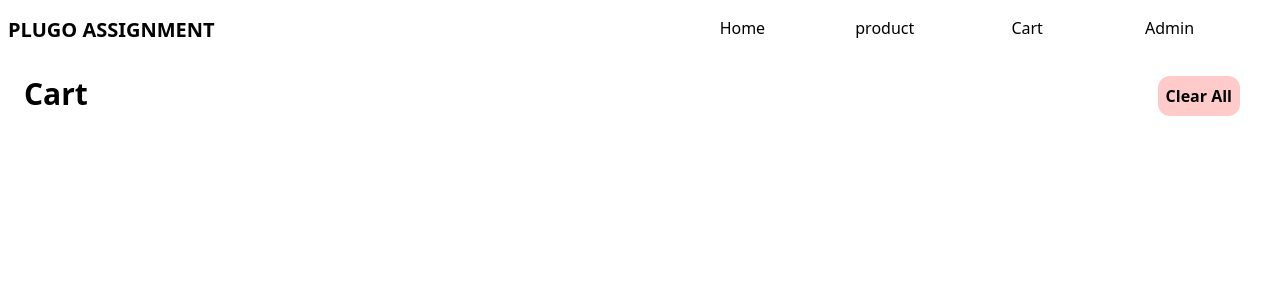
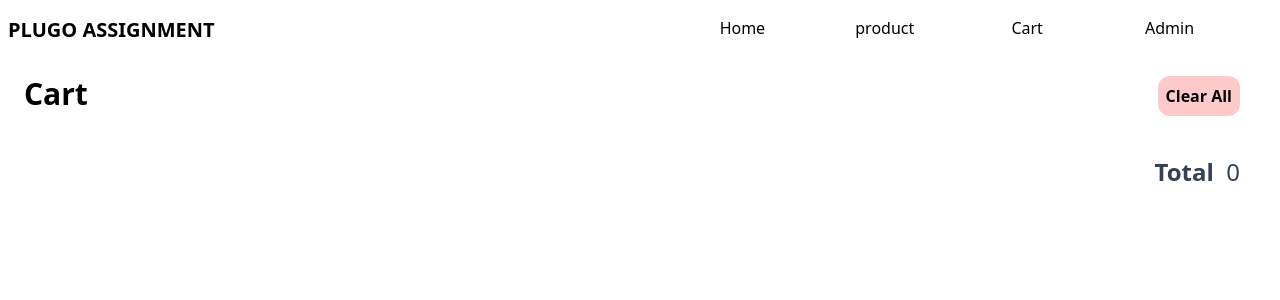
Before and after one commit to picapipicca/plugo-assg, a React (Create React App) app: page /cart in a window 1280 px wide. Shown: the top 300 px of the page. Built offline with nearby package versions, Linux system fonts and the light colour scheme.

Commit message:
modify:total price

```diff
--- a/src/pages/Cart.tsx
+++ b/src/pages/Cart.tsx
@@ -1,9 +1,16 @@
 import React from "react";
-import {useCartStore} from "../zustand/store";
+import { useCartStore } from "../zustand/store";
 import { Link } from "react-router-dom";
 
 const Cart = () => {
   const { items, removeItem, clearItem } = useCartStore();
+  const totalPrice = items.reduce((acc, item) => {
+    let { price, count } = item;
+    if (price !== undefined) {
+      acc = acc + price * count;
+    }
+    return acc;
+  }, 0);
 
   return (
     <div>
@@ -61,6 +68,9 @@ const Cart = () => {
               );
             })}
           </div>
+          <div className="flex justify-end w-full text-2xl px-4 py-2 text-slate-700">
+            <span className=" font-bold ">Total &nbsp;</span> {totalPrice}
+          </div>
         </>
       ) : (
         <h2 className="text-3xl font-bold">Cart is empty.</h2>
--- a/src/pages/Home.tsx
+++ b/src/pages/Home.tsx
@@ -1,4 +1,3 @@
-import React from "react";
 
 const Home = () => {
   return (
```
